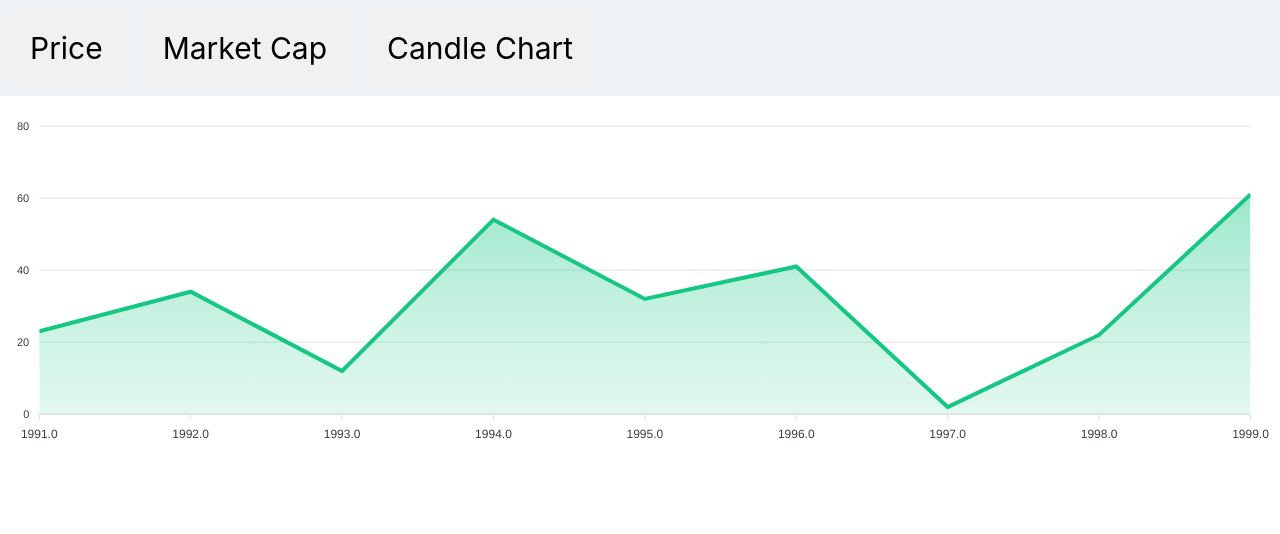
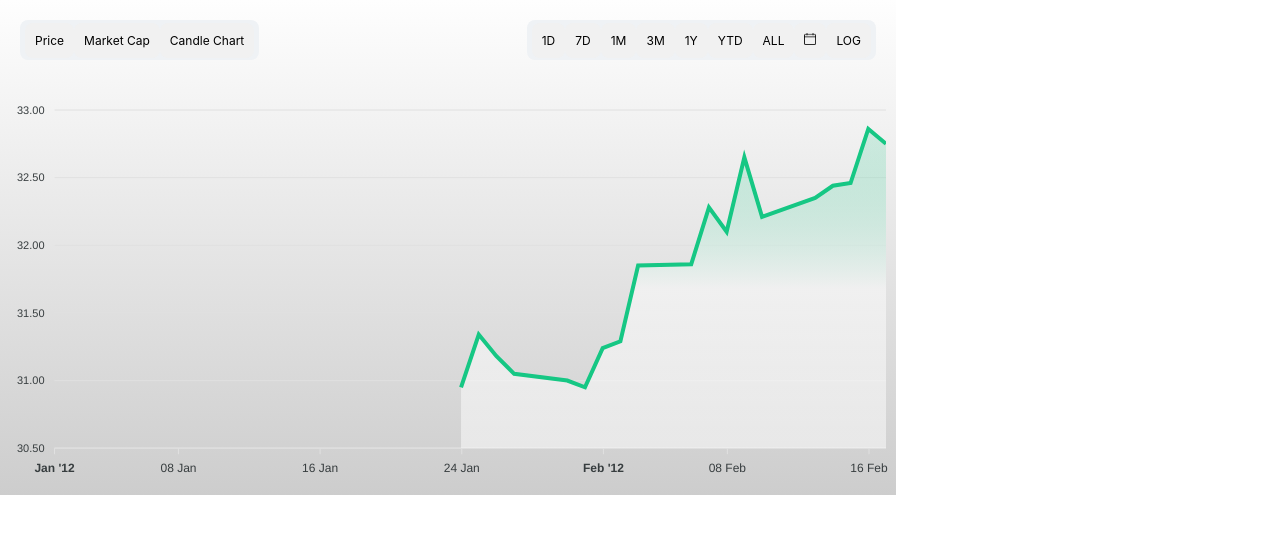
Before and after one commit to Arman199116/chart, a React (Create React App) app: page / in a window 1280 px wide. Shown: the top 534 px of the page. Built offline with nearby package versions, Linux system fonts and the light colour scheme; no server answers.

Commit message:
add date

```diff
--- a/src/App.css
+++ b/src/App.css
@@ -2,15 +2,45 @@
     margin: 0;
     padding: 0;
 }
+.parrent_class {
+	width: 70%;
 
+	background: linear-gradient(#FEFEFE, #CDCDCD);
+}
+.container {
+    display: flex;
+	padding: 20px;
+}
 .container1 {
     display: flex;
+	align-items: center;
     background-color: #EFF2F5;
-  }
+	margin-right: auto;
+	border-radius: 8px;
+	padding: 5px;
+	height: 30px;
+}
 
-  .container1 > span {
-    background-color: #f1f1f1;
-    margin: 10px;
-    padding: 20px;
-    font-size: 30px;
-  }
+.container2 {
+    display: flex;
+	align-items: center;
+    background-color: #EFF2F5;
+	border-radius: 8px;
+	margin-left: auto;
+	padding: 5px;
+	height: 30px;
+}
+span {
+	background-color: #f1f1f1;
+	padding: 10px;
+	font-size: 12px;
+	border-radius: 8px;
+	cursor: pointer;
+}
+span:hover {
+	background-color: #F8FAFD;
+}
+.img_icons {
+	width: 12px;
+	height: 12px;
+}
--- a/src/App.js
+++ b/src/App.js
@@ -1,6 +1,6 @@
 import React from "react";
 import './App.css';
-import { BrowserRouter as Router, Routes } from "react-router-dom";
+//import { BrowserRouter as Router, Routes } from "react-router-dom";
 import Graph from "./graph/Graph";
 import Header from "./Header";
 
@@ -10,7 +10,7 @@ function App() {
 
     return (
 
-        <div>
+        <div className='parrent_class'>
             <Header />
             <Graph />
 
@@ -20,3 +20,127 @@ function App() {
 }
 
 export default App;
+
+const series = [{
+    name: "Price",
+    data: [
+
+        [1327359600000,30.95],
+        [1327446000000,31.34],
+        [1327532400000,31.18],
+        [1327618800000,31.05],
+        [1327878000000,31.00],
+        [1327964400000,30.95],
+        [1328050800000,31.24],
+        [1328137200000,31.29],
+        [1328223600000,31.85],
+        [1328482800000,31.86],
+        [1328569200000,32.28],
+        [1328655600000,32.10],
+        [1328742000000,32.65],
+        [1328828400000,32.21],
+        [1329087600000,32.35],
+        [1329174000000,32.44],
+        [1329260400000,32.46],
+        [1329346800000,32.86],
+        [1329433200000,32.75],
+        [1329778800000,32.54],
+        [1329865200000,32.33],
+        [1329951600000,32.97],
+        [1330038000000,33.41],
+        [1330297200000,33.27],
+        [1330383600000,33.27],
+        [1330470000000,32.89],
+        [1330556400000,33.10],
+        [1330642800000,33.73],
+        [1330902000000,33.22],
+        [1330988400000,31.99],
+        [1331074800000,32.41],
+        [1331161200000,33.05],
+        [1331247600000,33.64],
+        [1331506800000,33.56],
+        [1331593200000,34.22],
+        [1331679600000,33.77],
+        [1331766000000,34.17],
+        [1331852400000,33.82],
+        [1332111600000,34.51],
+        [1332198000000,33.16],
+        [1332284400000,33.56],
+        [1332370800000,33.71],
+        [1332457200000,33.81],
+        [1332712800000,34.40],
+        [1332799200000,34.63],
+        [1332885600000,34.46],
+        [1332972000000,34.48],
+        [1333058400000,34.31],
+        [1333317600000,34.70],
+        [1333404000000,34.31],
+        [1333490400000,33.46],
+        [1333576800000,33.59],
+    ]
+}];
+
+// let options = {
+
+//     chart: {
+//         id: 'area-datetime',
+//         type: 'area',
+//         zoom: {
+//             autoScaleYaxis: true
+//         }
+//     },
+//
+//     annotations: {
+//         yaxis: [{
+//             y: 30,
+//             borderColor: '#999',
+//             label: {
+//                 show: true,
+//                 text: 'Support',
+//                 style: {
+//                     color: "#fff",
+//                     background: '#00E396'
+//                 }
+//             }
+//         }],
+//         xaxis: [{
+//             x: new Date('10 Nov 2022').getTime(),
+//             borderColor: '#999',
+//             yAxisIndex: 0,
+//             label: {
+//                 show: true,
+//                 text: 'Rally',
+//                 style: {
+//                     color: "#fff",
+//                     background: '#775DD0'
+//                 }
+//             }
+//         }]
+//     },
+//     dataLabels: {
+//         enabled: false
+//     },
+//     markers: {
+//         size: 0,
+//         style: 'hollow',
+//     },
+//     xaxis: {
+//         type: 'datetime',
+//         min: new Date('01 Mar 2012').getTime(),
+//         tickAmount: 6,
+//     },
+//     tooltip: {
+//         x: {
+//             format: 'dd MMM yyyy'
+//         }
+//     },
+//     fill: {
+//         type: 'gradient',
+//         gradient: {
+//             shadeIntensity: 1,
+//             opacityFrom: 0.7,
+//             opacityTo: 0.9,
+//             stops: [0, 100]
+//         }
+//     },
+// };
--- a/src/Header.js
+++ b/src/Header.js
@@ -1,16 +1,26 @@
 import React from 'react';
-
 
 
 const Header = () => {
 
 
     return (
-        <div>
+        <div className='container'>
             <div className='container1'>
                 <span>Price</span>
                 <span>Market Cap</span>
                 <span>Candle Chart</span>
+            </div>
+            <div className='container2'>
+                <span>1D</span>
+                <span>7D</span>
+                <span>1M</span>
+                <span>3M</span>
+                <span>1Y</span>
+                <span>YTD</span>
+                <span>ALL</span>
+                <span><img className='img_icons' src='calendar.jpg' alt='img' /></span>
+                <span>LOG</span>
             </div>
         </div>
 
--- /dev/null
+++ b/src/data/fetch_data.js
@@ -0,0 +1,19 @@
+const getData = async () => {
+
+    var options = {
+        method: 'GET',
+        headers: {
+            'Accept': 'application/json',
+            'Access-Control-Allow-Origin' : '*',
+
+        },
+    };
+    let value
+
+    // return fetch('https://api.coingecko.com/api/v3/coins/bitcoin/ohlc?vs_currency=usd&days=1', options )
+    //       .then(response => response.json())
+
+
+}
+
+export default getData;
--- a/src/graph/Graph.js
+++ b/src/graph/Graph.js
@@ -1,99 +1,117 @@
 import React, { useState } from "react";
 import ReactApexChart from "react-apexcharts";
-
-
+import getData from "./../data/fetch_data";
 
 function Graph() {
+	const [data, setData] = useState([]);
 
-      const [data , setData] = useState();
-      (() => {
-            fetch('https://api.coingecko.com/api/v3/coins/markets?vs_currency=usd&order=market_cap_desc&per_page=100&page=1&sparkline=false')
-                  .then(response => response.json())
-                  .then(json => setData(json))
+	// getData().then((val) => {
 
-      })()
+    //     let prices = val.map(price => {
+	// 		return (price[1] / 1000).toFixed(2) ;
+	// 	})
+	// 	setData(prices);
+	// });
 
     const series = [{
         name: 'Price',
-                    data: [23, 34, 12, 54, 32, 41, 2, 22 , 61]
+        data: [
+
+            [1327359600000,30.95],
+            [1327446000000,31.34],
+            [1327532400000,31.18],
+            [1327618800000,31.05],
+            [1327878000000,31.00],
+            [1327964400000,30.95],
+            [1328050800000,31.24],
+            [1328137200000,31.29],
+            [1328223600000,31.85],
+            [1328482800000,31.86],
+            [1328569200000,32.28],
+            [1328655600000,32.10],
+            [1328742000000,32.65],
+            [1328828400000,32.21],
+            [1329087600000,32.35],
+            [1329174000000,32.44],
+            [1329260400000,32.46],
+            [1329346800000,32.86],
+            [1329433200000,32.75],
+        ]
     }];
 
 	const options = {
         chart: {
-                  id: 'chart2',
-                  type: 'line',
-                  height: 230,
+            id: 'chart',
+			toolbar: {
+				show: false
+			},
+            zoom: {
+                autoScaleYaxis: false
+            },
+        },
+		annotations: {
+            yaxis: [{
+                y: 30,
+                borderColor: '#999',
+                label: {
+                    show: true,
+                    text: 'Coin MarketCup',
+                    style: {
+                        color: "#CFD6E4",
 
-                  toolbar: {
-                        show: false,
                     }
-            },
-
-            toolbar: {
-                tools: {
-                    zoom: '1D',
-                    zoomin: true,
-                    zoomout: true,
                 }
+            }],
+            xaxis: [{
+                x: new Date('10 Aug 2012').getTime(),
+                borderColor: '#999',
+                yAxisIndex: 0,
+                label: {
+                    show: true,
+                    text: 'Rally',
+                    style: {
+                        color: "#fff",
+                        background: '#775DD0'
+                    }
+                }
+            }]
         },
         dataLabels: { enabled: false },
+
         colors: ['#16C784'],
         stroke: {
             curve: 'straight',
         },
         xaxis: {
-                  type: 'numeric',
-                  categories: [1991,1992,1993,1994,1995,1996,1997, 1998,1999]
+            type: 'datetime',
+            min: new Date('01 Jan 2012').getTime(),
+            tickAmount: 6,
+
+        },
+        tooltip: {
+            x: {
+                format: 'dd MMM yyyy'
             }
+        },
+        fill: {
+            type: 'gradient',
+            gradient: {
+                shadeIntensity: 1,
+                opacityFrom: 0.4,
+                opacityTo: 0.7,
+                stops: [0, 50, 100]
             }
+        },
 
-      // const seriesLine = [{
-      //         data: [14,24,65]
-      // }];
-      // const optionsLine = {
-      //       chart: {
-      //             id: 'chart1',
-      //             height: 130,
-      //             type: 'area',
-      //             brush:{
-      //                   target: 'chart2',
-      //                     enabled: true
-      //             },
-      //             selection: {
-      //                     enabled: true,
-      //                     xaxis: {
-      //                         min: new Date('19 Jun 2017').getTime(),
-      //                         max: new Date('14 Aug 2017').getTime()
-      //                   }
-      //             },
-      //       },
-      //       colors: ['#008FFB'],
-      //       fill: {
-      //             type: 'gradient',
-      //             gradient: {
-      //                     opacityFrom: 0.91,
-      //                     opacityTo: 0.1,
-      //             }
-      //       },
-      //       xaxis: {
-      //             type: 'datetime',
-      //             tooltip: {
-      //                     enabled: false
-      //             }
-      //       },
-      //       yaxis: {
-      //             tickAmount: 2
-      //       }
-      // }
+     }
 
 
       return (
-            <div>
+
                   <div id="chart">
-                        <ReactApexChart options={options} series={series} type="area" height={350} />
-                        {/* <ReactApexChart options={optionsLine} series={seriesLine} type="area" height={130} /> */}
+                        <ReactApexChart options={options} series={series} type= "area" height={400} />
                   </div>
-            </div>
+
       );
 }
 
```
Also changed, not shown: public/calendar.jpg (added). Lines whose indentation alone changed are shown as unchanged.
